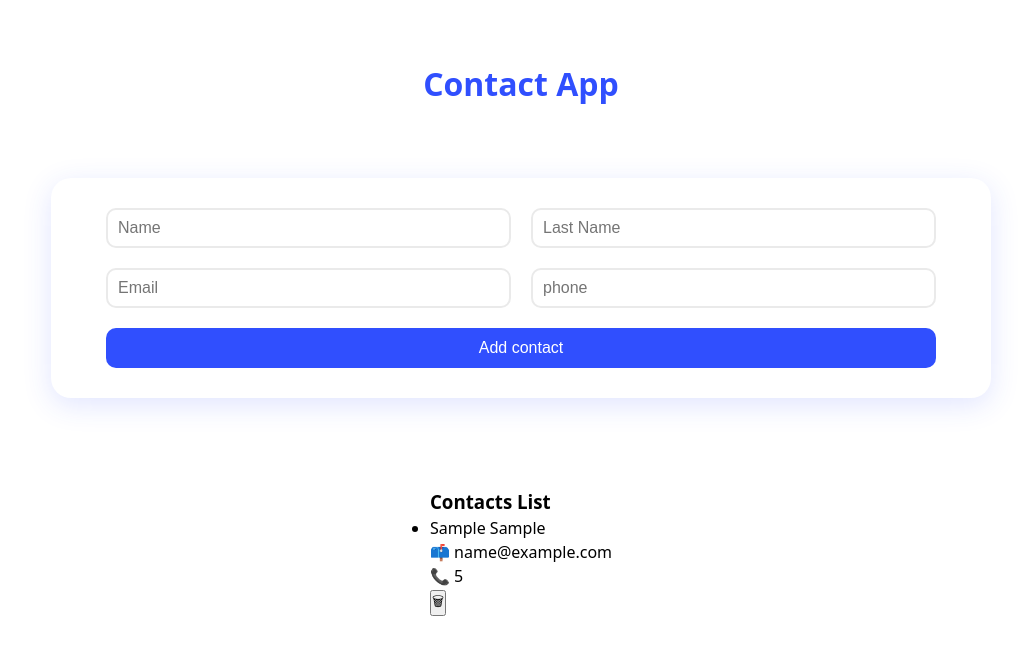
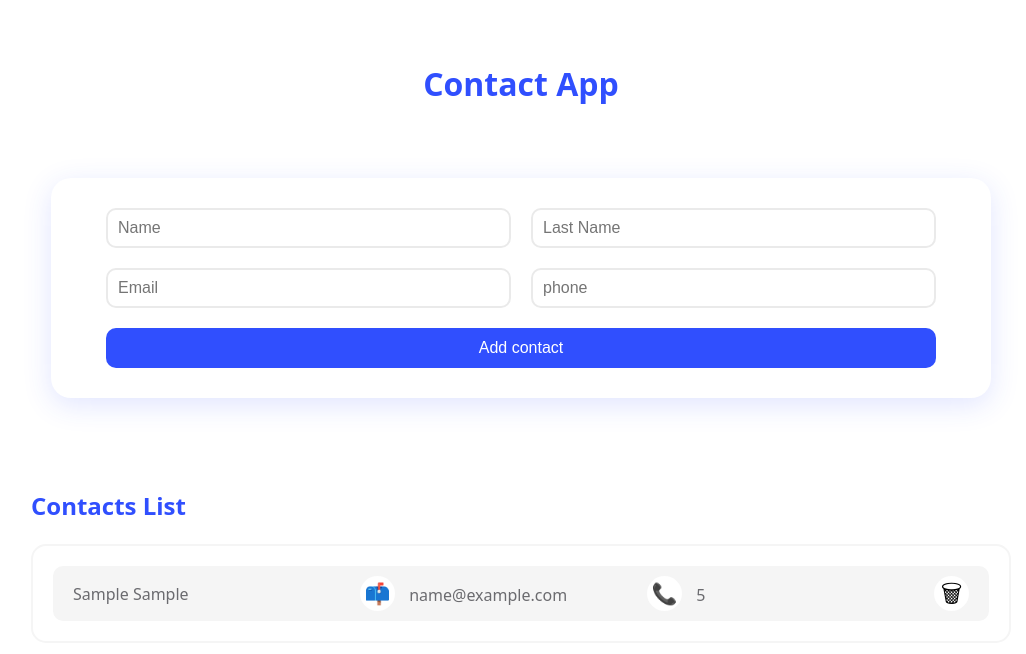
Before and after one commit to Haniyeh-Afrasiyabi/Contact-app, a React (Vite) app: page / in a window 1280 px wide. Both pictures are taken after typing "Sample", "Sample", "name@example.com", "5" into the empty fields and a click on the button "Add contact". Shown: the top 654 px of the page, without its empty margins (119-1145 px from the left). Built offline with nearby package versions, Linux system fonts and the light colour scheme.

Commit message:
adding css to components

```diff
--- a/src/components/ContactItem.jsx
+++ b/src/components/ContactItem.jsx
@@ -1,9 +1,11 @@
+import styles from "./contactItem.module.css";
+
 function ContactItem({
   data: { id, name, lastName, email, phone },
   deleteHandler,
 }) {
   return (
-    <li key={id}>
+    <li className={styles.item}>
       <p>
         {name} {lastName}
       </p>
--- a/src/components/ContactsList.jsx
+++ b/src/components/ContactsList.jsx
@@ -1,11 +1,12 @@
 import ContactItem from "./ContactItem";
+import styles from "./contactList.module.css";
 
 function ContactsList({ contacts, deleteHandler }) {
   return (
-    <div>
+    <div className={styles.container}>
       <h3>Contacts List</h3>
       {contacts.length ? (
-        <ul>
+        <ul className={styles.contacts}>
           {contacts.map((contact) => (
             <ContactItem
               key={contact.id}
@@ -15,7 +16,7 @@ function ContactsList({ contacts, deleteHandler }) {
           ))}
         </ul>
       ) : (
-        <p>No Contact Yet!</p>
+        <p className={styles.message}>No Contact Yet!</p>
       )}
     </div>
   );
```
Also changed, not shown: src/components/Header.jsx (+4 -4 lines).
